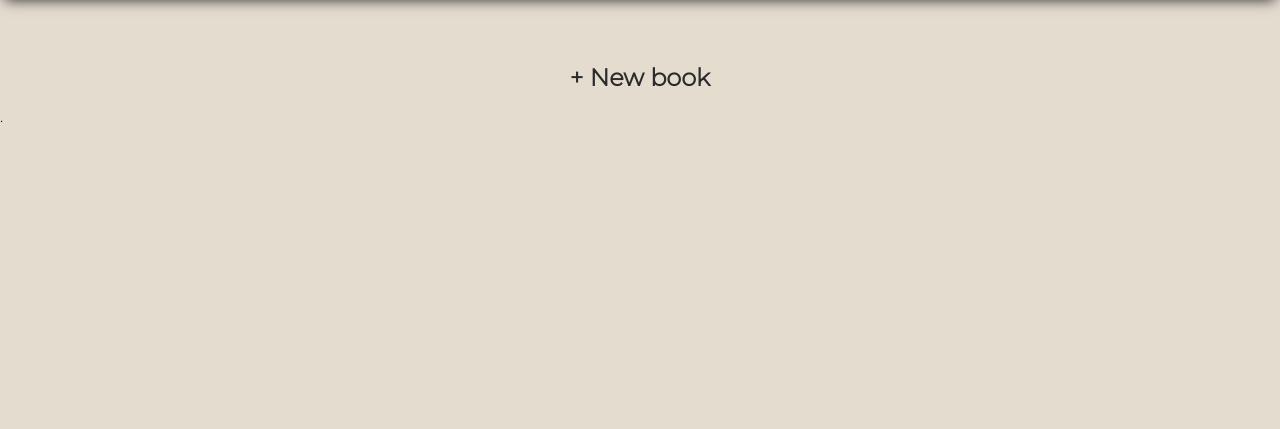
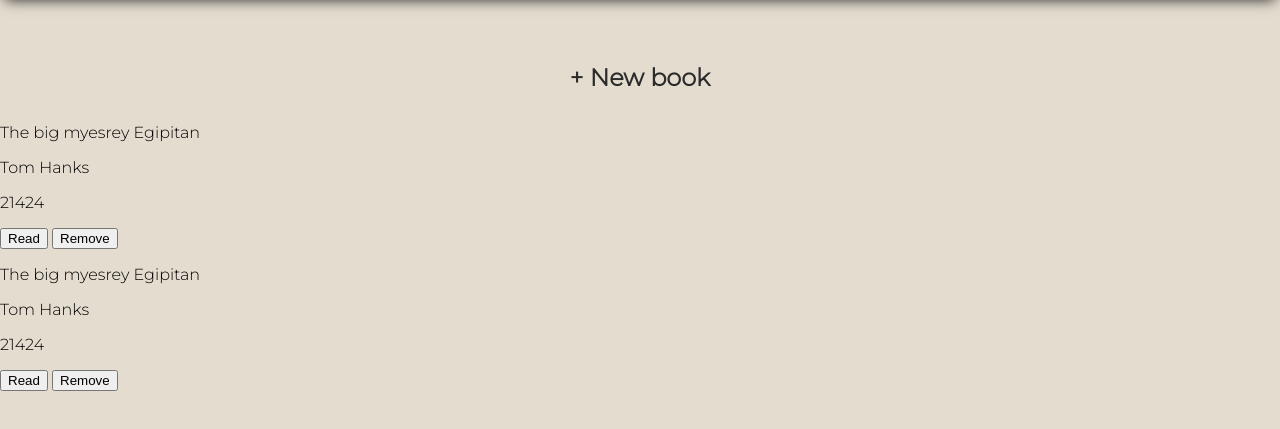
Before and after one commit to fufako/PROJECT-LIBRARY, a plain HTML site: page index.html in a window 1280 px wide. Shown: the part 131-560 px from the top of the page. Drawn offline with Linux system fonts and the light colour scheme.

Commit message:
Add test divs in books container for styling needs

```diff
--- a/index.html
+++ b/index.html
@@ -19,7 +19,24 @@
 <div class="add-book">
     <button>+ New book</button>
 </div>
-<div class="books-container">.</div>
+<div class="books-container">
+    <div class="book">
+        <p>The big myesrey Egipitan</p>
+        <p>Tom Hanks</p>
+        <p>21424</p>
+        <button class="read">Read</button>
+        <button class="remove">Remove</button>
+    </div>
+    <div class="book">
+        <p>The big myesrey Egipitan</p>
+        <p>Tom Hanks</p>
+        <p>21424</p>
+        <button class="read">Read</button>
+        <button class="remove">Remove</button>
+    </div>
+
+
+</div>
 <div class="footer"></div>
 
 
```
